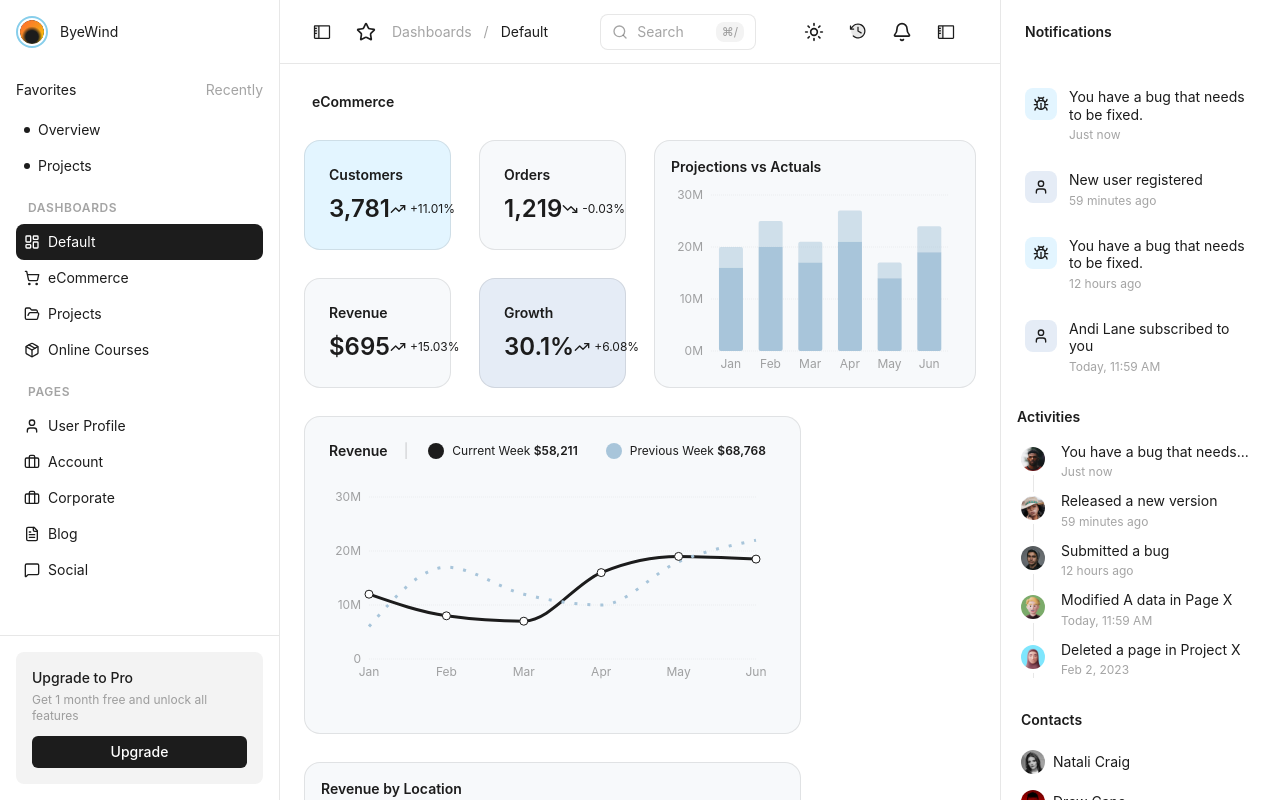
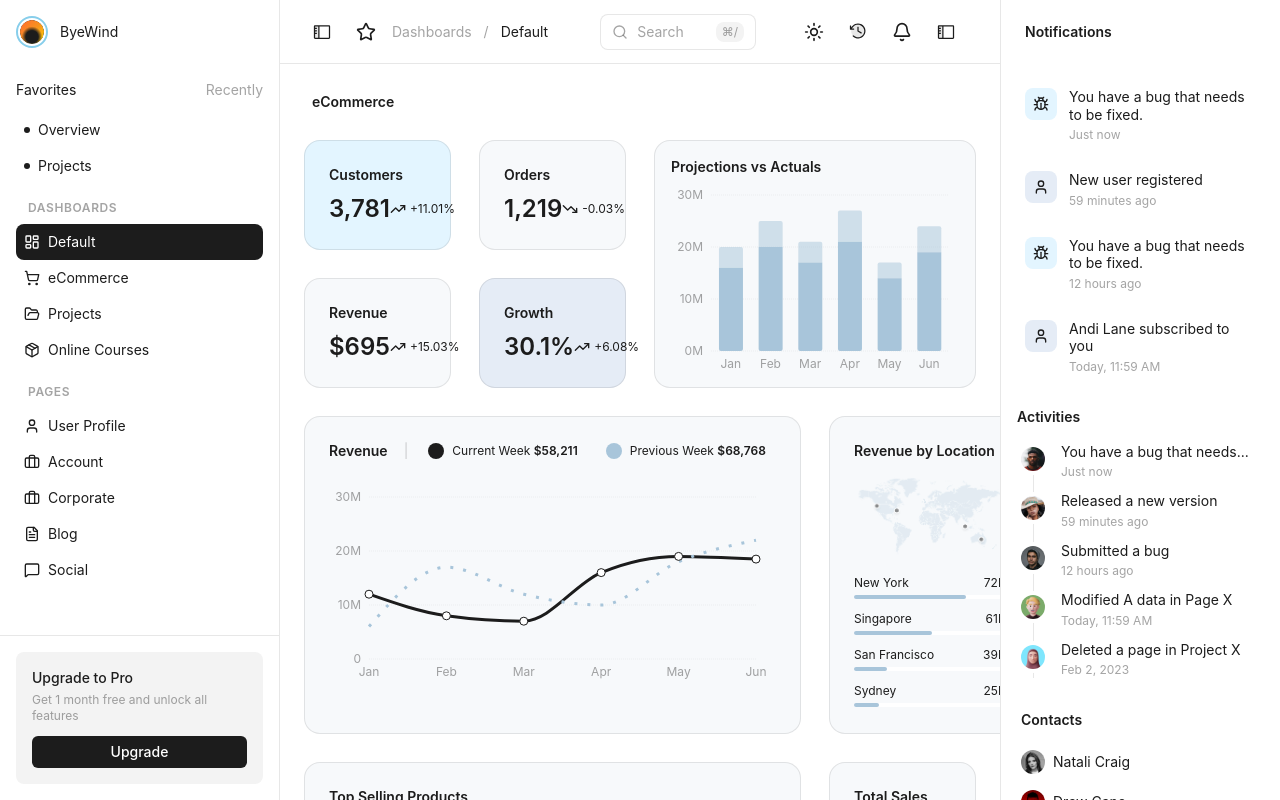
Before and after one commit to Husain01/juspay-assignment, a React (Vite) app: page / in a window 1280 px wide. Built offline with nearby package versions, Linux system fonts and the light colour scheme.

Commit message:
feat: Add world map image and update RevenueByLocation component with new layout and data structure

```diff
--- a/src/components/charts/RevenueByLocation.tsx
+++ b/src/components/charts/RevenueByLocation.tsx
@@ -1,10 +1,11 @@
 import { motion } from "framer-motion";
 
+// Exact data from Figma analysis
 const locations = [
-  { city: "New York", revenue: "72K", percentage: 72, color: "#1C1C1C" },
-  { city: "San Francisco", revenue: "39K", percentage: 39, color: "#A8C5DA" },
-  { city: "Sydney", revenue: "25K", percentage: 25, color: "#E5ECF6" },
-  { city: "Singapore", revenue: "61K", percentage: 61, color: "#E3F5FF" },
+  { name: "New York", revenue: "72K", percentage: 100 },
+  { name: "Singapore", revenue: "61K", percentage: 85 },
+  { name: "San Francisco", revenue: "39K", percentage: 54 },
+  { name: "Sydney", revenue: "25K", percentage: 35 },
 ];
 
 export function RevenueByLocation() {
@@ -13,116 +14,83 @@ export function RevenueByLocation() {
       initial={{ opacity: 0, y: 20 }}
       animate={{ opacity: 1, y: 0 }}
       transition={{ duration: 0.5 }}
-      className="rounded-2xl p-4"
+      className="rounded-2xl w-full h-full"
       style={{
-        backgroundColor: "#F7F9FB",
+        backgroundColor: "#F7F9FB", // fill_4Z5D9V
         border: "1px solid rgba(28, 28, 28, 0.1)",
+        padding: "24px", // layout_0FGEZM padding
+        width: "202px", // layout_0FGEZM width
       }}
     >
-      <div className="flex flex-col gap-2">
+      <div className="flex flex-col gap-4 h-full">
         {/* Title */}
         <div className="flex flex-col">
-          <h3 className="text-sm font-semibold text-[#1C1C1C]">
+          <h3
+            className="text-sm font-semibold text-[#1C1C1C]"
+            style={{ fontSize: "14px", fontWeight: 600 }}
+          >
             Revenue by Location
           </h3>
         </div>
 
-        {/* Simplified World Map Representation */}
-        <div
-          className="relative flex items-center justify-center rounded-xl"
-          style={{
-            backgroundColor: "#FFFFFF",
-            height: "120px",
-          }}
-        >
-          {/* Map Dots representing locations */}
-          <div className="relative h-full w-full">
-            {/* New York - Right side, upper */}
-            <motion.div
-              initial={{ scale: 0 }}
-              animate={{ scale: 1 }}
-              transition={{ delay: 0.2 }}
-              className="absolute"
-              style={{ top: "30%", right: "25%" }}
-            >
-              <div className="relative">
-                <div className="h-3 w-3 rounded-full bg-[#1C1C1C]" />
-                <div className="absolute inset-0 h-3 w-3 animate-ping rounded-full bg-[#1C1C1C] opacity-30" />
-              </div>
-            </motion.div>
-
-            {/* San Francisco - Right side, middle */}
-            <motion.div
-              initial={{ scale: 0 }}
-              animate={{ scale: 1 }}
-              transition={{ delay: 0.3 }}
-              className="absolute"
-              style={{ top: "40%", right: "35%" }}
-            >
-              <div className="relative">
-                <div className="h-3 w-3 rounded-full bg-[#A8C5DA]" />
-                <div className="absolute inset-0 h-3 w-3 animate-ping rounded-full bg-[#A8C5DA] opacity-30" />
-              </div>
-            </motion.div>
-
-            {/* Sydney - Left side, lower */}
-            <motion.div
-              initial={{ scale: 0 }}
-              animate={{ scale: 1 }}
-              transition={{ delay: 0.4 }}
-              className="absolute"
-              style={{ bottom: "25%", left: "30%" }}
-            >
-              <div className="relative">
-                <div className="h-3 w-3 rounded-full bg-[#E5ECF6]" />
-                <div className="absolute inset-0 h-3 w-3 animate-ping rounded-full bg-[#E5ECF6] opacity-30" />
-              </div>
-            </motion.div>
-
-            {/* Singapore - Center-right, middle */}
-            <motion.div
-              initial={{ scale: 0 }}
-              animate={{ scale: 1 }}
-              transition={{ delay: 0.5 }}
-              className="absolute"
-              style={{ top: "50%", left: "55%" }}
-            >
-              <div className="relative">
-                <div className="h-3 w-3 rounded-full bg-[#E3F5FF]" />
-                <div className="absolute inset-0 h-3 w-3 animate-ping rounded-full bg-[#E3F5FF] opacity-30" />
-              </div>
-            </motion.div>
+        {/* World Map */}
+        <div className="relative" style={{ height: "82px", width: "100%" }}>
+          <div className="relative w-full h-full rounded-lg overflow-hidden">
+            {/* Exact Figma World Map */}
+            <img
+              src="/world-map.png"
+              alt="World Map"
+              className="w-full h-full object-cover"
+              style={{ opacity: 0.5 }}
+            />
           </div>
         </div>
 
         {/* Location List */}
-        <div className="space-y-2">
-          {locations.map((location, index) => (
-            <motion.div
-              key={location.city}
-              initial={{ opacity: 0, x: -20 }}
-              animate={{ opacity: 1, x: 0 }}
-              transition={{ delay: 0.1 * index }}
-              className="space-y-1"
-            >
-              <div className="flex items-center justify-between">
-                <span className="text-sm font-normal text-[#1C1C1C]">
-                  {location.city}
+        <div className="space-y-3">
+          {locations.map((location) => (
+            <div key={location.name} className="flex flex-col gap-1">
+              {/* Location Name and Revenue */}
+              <div className="flex justify-between items-center">
+                <span
+                  className="text-xs font-normal text-[#1C1C1C]"
+                  style={{ fontSize: "12px" }}
+                >
+                  {location.name}
                 </span>
-                <span className="text-sm font-semibold text-[#1C1C1C]">
+                <span
+                  className="text-xs font-normal text-[#1C1C1C]"
+                  style={{ fontSize: "12px" }}
+                >
                   {location.revenue}
                 </span>
               </div>
-              <div className="h-2 w-full overflow-hidden rounded-full bg-[#FFFFFF]">
-                <motion.div
-                  initial={{ width: 0 }}
-                  animate={{ width: `${location.percentage}%` }}
-                  transition={{ duration: 0.8, delay: 0.2 + 0.1 * index }}
+
+              {/* Progress Bar - Exact Figma gradient */}
+              <div
+                className="w-full rounded-full"
+                style={{
+                  height: "4px",
+                  backgroundColor: "#FFFFFF",
+                  padding:
+                    location.name === "New York"
+                      ? "0px 40px 0px 0px"
+                      : location.name === "Singapore"
+                      ? "0px 60px 0px 0px"
+                      : location.name === "San Francisco"
+                      ? "0px 90px 0px 0px"
+                      : "0px 80px 0px 0px", // Sydney
+                }}
+              >
+                <div
                   className="h-full rounded-full"
-                  style={{ backgroundColor: location.color }}
+                  style={{
+                    width: `${location.percentage}%`,
+                    background: "#A8C5DA",
+                  }}
                 />
               </div>
-            </motion.div>
+            </div>
           ))}
         </div>
       </div>
--- a/src/pages/HomePage.tsx
+++ b/src/pages/HomePage.tsx
@@ -130,15 +130,11 @@ export function HomePage() {
             <RevenueChart />
           </motion.div>
         </div>
-        <div className="col-span-1">{/* Empty space */}</div>
-
-        {/* Fourth Row: Revenue by Location (3:1) */}
-        <div className="col-span-3">
-          <motion.div variants={itemVariants}>
+        <div className="col-span-1">
+          <motion.div variants={itemVariants} className="h-full">
             <RevenueByLocation />
           </motion.div>
         </div>
-        <div className="col-span-1">{/* Empty space */}</div>
 
         {/* Fifth Row: Top Selling Products (3:1) */}
         <div className="col-span-3">
@@ -146,10 +142,9 @@ export function HomePage() {
             <TopProducts />
           </motion.div>
         </div>
-        <div className="col-span-1">{/* Empty space */}</div>
 
         {/* Sixth Row: Total Sales Donut Chart (3:1) */}
-        <div className="col-span-3">
+        <div className="col-span-1">
           <motion.div variants={itemVariants}>
             <OrdersChart />
           </motion.div>
```
Also changed, not shown: public/world-map.png (added).
